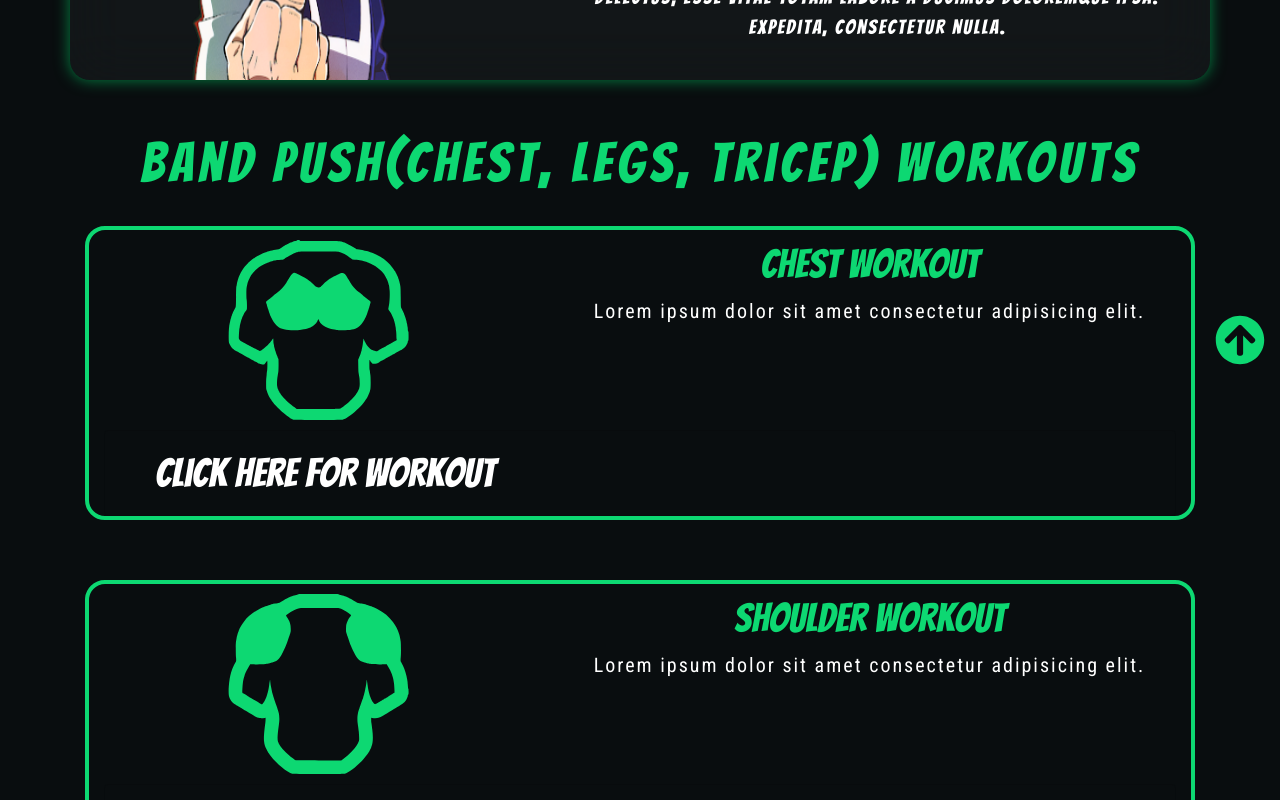
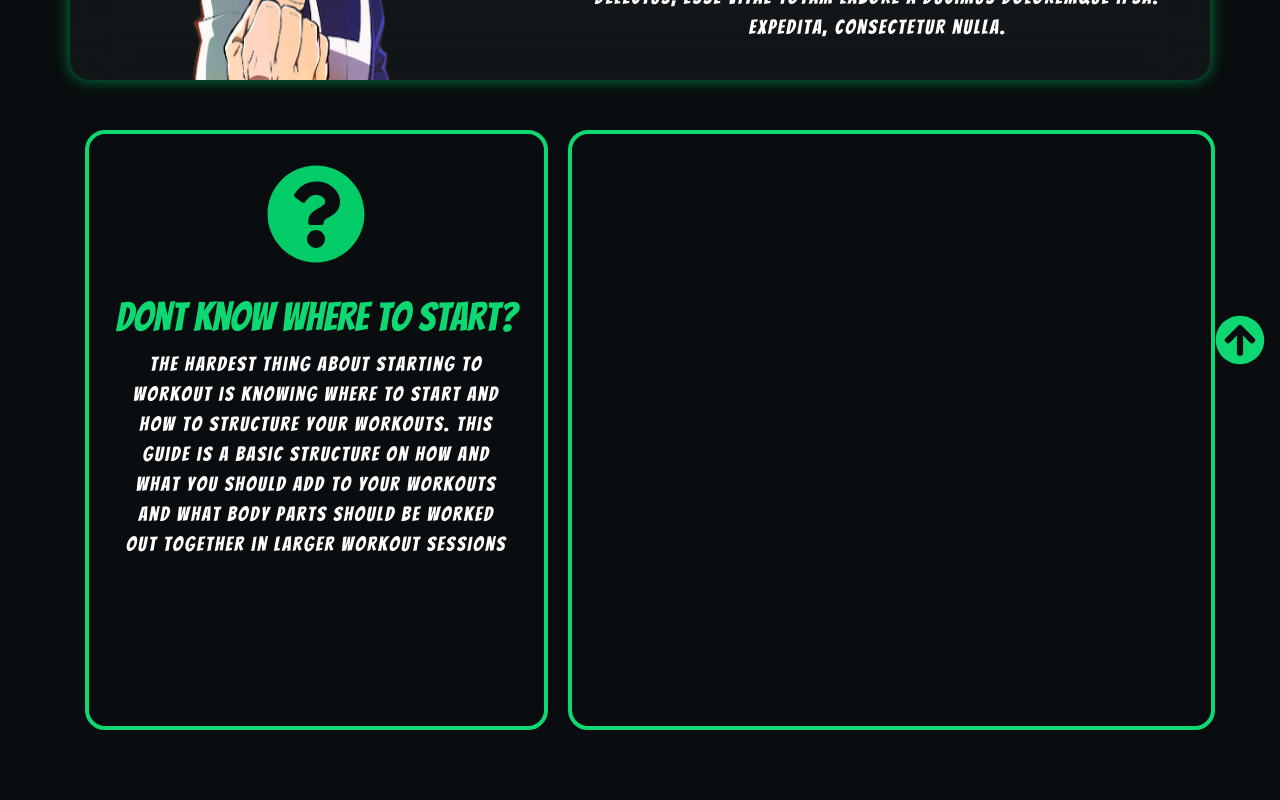
Before and after one commit to isamazon/ShounenFit, a React (Create React App) app: page /dekubandworkout in a window 1280 px wide. Shown: the part 420-1220 px from the top of the page. Built offline with nearby package versions, Linux system fonts and the light colour scheme; a web font is replaced by a local one.

Commit message:
Added the layout of the workout guide
Added just the basic layout of the workout guide

```diff
--- a/src/CSS/landingpage2/landingpage2.css
+++ b/src/CSS/landingpage2/landingpage2.css
@@ -254,7 +254,7 @@
   -webkit-transition: 0.5s;
   transition: 0.5s;
   text-decoration: none;
-  color: white;
+  color: black;
 }
 
 .page-2-fluid .row-1 .col-1 .hero-workout-btn .h1-default:hover {
@@ -262,6 +262,7 @@
   -webkit-transform: translateY(5px);
           transform: translateY(5px);
   border: 3px solid white;
+  color: whitesmoke;
   border-bottom-left-radius: 0px;
   border-top-right-radius: 0px;
   border-bottom-right-radius: 20px;
--- a/src/CSS/landingpage2/landingpage2.scss
+++ b/src/CSS/landingpage2/landingpage2.scss
@@ -176,11 +176,12 @@ $color1: #00b4d8;
           font-size: 40px;
           transition: 0.5s;
           text-decoration: none;
-          color: white;
+          color: black;
           &:hover {
             background: none;
             transform: translateY(5px);
             border: 3px solid white;
+            color: whitesmoke;
             border-bottom-left-radius: 0px;
             border-top-right-radius: 0px;
             border-bottom-right-radius: 20px;
--- a/src/CSS/workouts/workoutlayout.css
+++ b/src/CSS/workouts/workoutlayout.css
@@ -2,9 +2,83 @@
 @import url("https://fonts.googleapis.com/css2?family=Bangers&family=Permanent+Marker&display=swap");
 @import url("https://fonts.googleapis.com/css2?family=Roboto+Condensed&display=swap");
 @import url("https://fonts.googleapis.com/css2?family=Ceviche+One&display=swap");
+.workoutguide-cont-fluid {
+  position: relative;
+  height: 100%;
+  width: 100%;
+  background: #090d0f;
+  padding-bottom: 100px;
+}
+
+.workoutguide-cont-fluid .workout-guide-cont {
+  position: relative;
+  height: 100%;
+  background: none;
+  display: -webkit-box;
+  display: -ms-flexbox;
+  display: flex;
+  -webkit-box-orient: horizontal;
+  -webkit-box-direction: normal;
+      -ms-flex-direction: row;
+          flex-direction: row;
+  -ms-flex-pack: distribute;
+      justify-content: space-around;
+}
+
+.workoutguide-cont-fluid .workout-guide-cont .guide-col {
+  position: relative;
+  height: 600px;
+  margin-right: 10px;
+  border-radius: 20px;
+  background: none;
+  -webkit-transition: 0.5s;
+  transition: 0.5s;
+  display: -webkit-box;
+  display: -ms-flexbox;
+  display: flex;
+  -webkit-box-orient: vertical;
+  -webkit-box-direction: normal;
+      -ms-flex-direction: column;
+          flex-direction: column;
+  -webkit-box-align: center;
+      -ms-flex-align: center;
+          align-items: center;
+}
+
+.workoutguide-cont-fluid .workout-guide-cont .guide-col .icon {
+  position: relative;
+  top: 5%;
+  color: #01cc67;
+  border-radius: 50%;
+}
+
+.workoutguide-cont-fluid .workout-guide-cont .guide-col .guide-h1 {
+  position: relative;
+  top: 10%;
+}
+
+.workoutguide-cont-fluid .workout-guide-cont .guide-col p {
+  text-align: center;
+  padding: 0px 20px;
+  font-size: 20px;
+  color: white;
+  letter-spacing: 2px;
+}
+
+.workoutguide-cont-fluid .workout-guide-cont .guide-col-2 {
+  position: relative;
+  height: 600px;
+  margin-left: 10px;
+  border-radius: 20px;
+  background: none;
+  -webkit-transition: 0.5s;
+  transition: 0.5s;
+}
+
 .main-container {
   height: 100%;
   position: relative;
+  background: #090d0f;
 }
 
 .main-container .cont-fluid {
--- a/src/CSS/workouts/workoutlayout.scss
+++ b/src/CSS/workouts/workoutlayout.scss
@@ -10,9 +10,61 @@ $font2: "Roboto Condensed", sans-serif;
 @import url("https://fonts.googleapis.com/css2?family=Ceviche+One&display=swap");
 $font3: "Ceviche One", cursive;
 
+.workoutguide-cont-fluid {
+  position: relative;
+  height: 100%;
+  width: 100%;
+  background: #090d0f;
+  padding-bottom: 100px;
+  .workout-guide-cont {
+    position: relative;
+    height: 100%;
+    background: none;
+    display: flex;
+    flex-direction: row;
+    justify-content: space-around;
+    .guide-col {
+      position: relative;
+      height: 600px;
+      margin-right: 10px;
+      border-radius: 20px;
+      background: none;
+      transition: 0.5s;
+      display: flex;
+      flex-direction: column;
+      align-items: center;
+      .icon {
+        position: relative;
+        top: 5%;
+        color: rgb(1, 204, 103);
+        border-radius: 50%;
+      }
+      .guide-h1 {
+        position: relative;
+        top: 10%;
+      }
+      p {
+        text-align: center;
+        padding: 0px 20px;
+        font-size: 20px;
+        color: white;
+        letter-spacing: 2px;
+      }
+    }
+    .guide-col-2 {
+      position: relative;
+      height: 600px;
+      margin-left: 10px;
+      border-radius: 20px;
+      background: none;
+      transition: 0.5s;
+    }
+  }
+}
 .main-container {
   height: 100%;
   position: relative;
+  background: #090d0f;
   // Fluid container
   .cont-fluid {
     position: relative;
--- a/src/components/mha/deku/dekubandworkout.js
+++ b/src/components/mha/deku/dekubandworkout.js
@@ -19,6 +19,7 @@ import Abs from '../../bodyparts/chest'
 import Legs from '../../bodyparts/legs'
 import Triceps from '../../bodyparts/triceps'
 import Shoulders from '../../bodyparts/shouders'
+import Workoutguide from '../../workoutguide'
 
 function Dekuworkout1() {
 
@@ -51,7 +52,11 @@ function Dekuworkout1() {
            headerTheme='hero-name greenText'
            heroDetails='hero-details greenText'
            />
-
+           <Workoutguide
+           colclass='guide-col green-border'
+           colclass2='guide-col-2 green-border'
+           icons='icon'
+           themecolor='guide-h1 green-color' />
             {/* CHEST WORKOUT */}
             <Workoutlayout
             workoutH1='Band push(Chest, legs, tricep) workouts'
--- a/src/components/workoutguide.js
+++ b/src/components/workoutguide.js
@@ -1,15 +1,31 @@
-import React, { Component } from 'react'
+import React,{ Component } from 'react'
+// Dependencies
+import { Container, Col } from 'react-bootstrap'
+import { FaQuestionCircle } from 'react-icons/fa'
+import { FaTimes } from 'react-icons/fa'
 
-class Workoutguide extends Component() {
+class Workoutguide extends Component {
     render() {
+        return (
+            <Container fluid className='workoutguide-cont-fluid'>
+                <Container className='workout-guide-cont'>
+                <FaTimes />
+                <Col md={5} sm={12} className={this.props.colclass}>
+                    <FaQuestionCircle className={this.props.icons} size = '100px'/>
+                    <h1 className={this.props.themecolor}>
+                        Dont know where to start?
+                    </h1>
+                    <p className={this.props.themecolor}>
+                        The hardest thing about starting to workout is knowing where to start and how to structure your workouts.
+                        This guide is a basic structure on how and what you should add to your workouts and what body parts should be worked out together in larger workout sessions
+                    </p>
+                </Col>
+                <Col md={7} sm={12} className={this.props.colclass2}>
 
-
-        return (
-            <div>
-
-            </div>
+                </Col>
+                </Container>
+            </Container>
         )
-
 
     }
 }
--- a/src/components/workoutlayout.js
+++ b/src/components/workoutlayout.js
@@ -18,6 +18,7 @@ import '../CSS/workouts/workoutlayout.css'
 // import Fback from './bodyparts/Fback'
 // components
 import Workoutaccord from './workoutaccordion'
+
 
 function Workoutlayout(props) {
 
```
Also changed, not shown: 2 other files (tests, documents, lock files or other folders).
